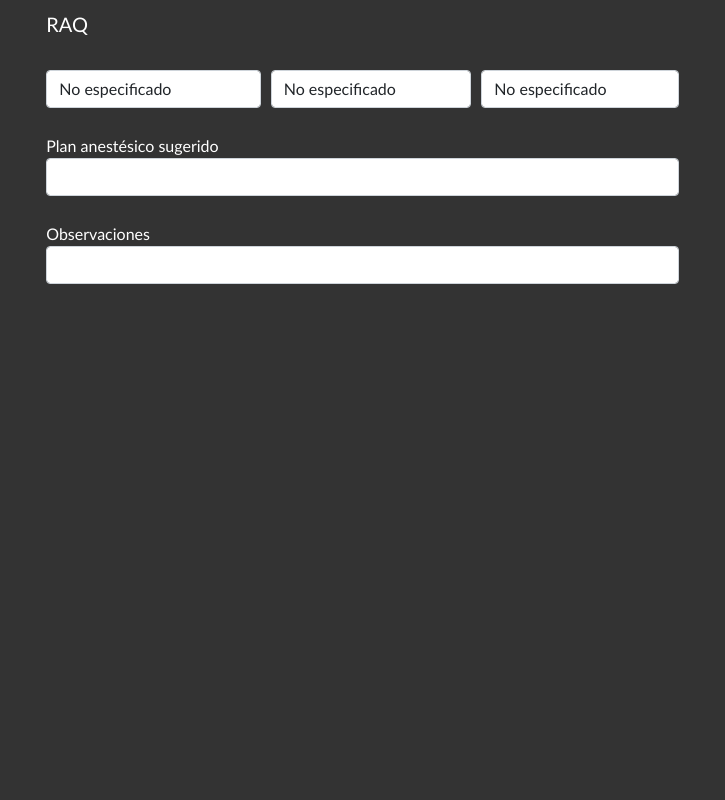
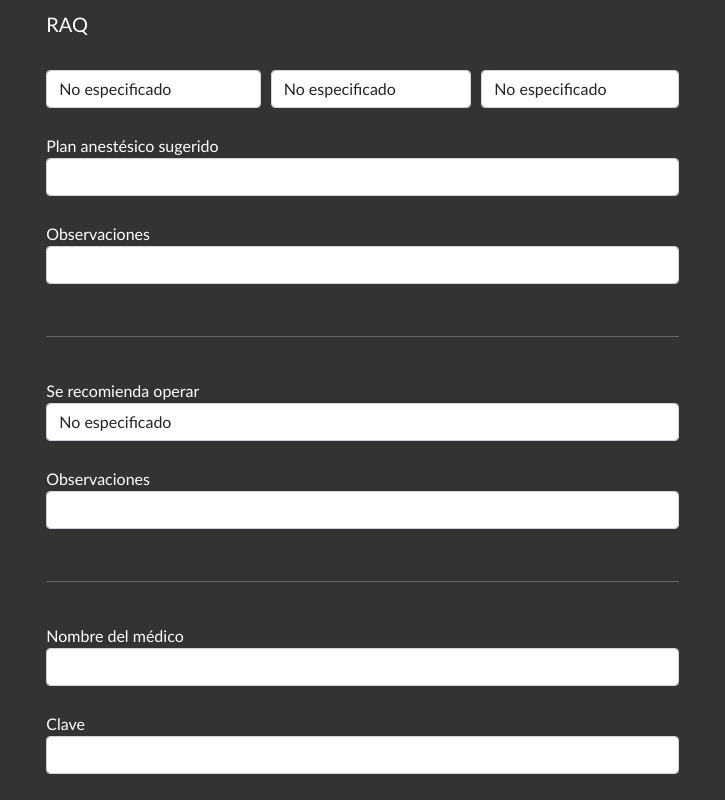
Before and after one commit to PedroJesus044/Vaprethia, an Electron app: page index.html in a window 725 px wide. Shown: the part 4806-5606 px from the top of the page. Before the commit the page ends 5116 px from the top, so only its background shows below. Drawn offline with Linux system fonts and the light colour scheme.

Commit message:
Formularios terminados

```diff
--- a/index.html
+++ b/index.html
@@ -763,11 +763,41 @@
           </div>
         </div>
 
+        <div class="grid-container-conclusiones">
+          <div class="mb-3 item1007">
+            <hr>
+          </div>
 
+          <div class="mb-3 item110">
+            <label for="se_recom_operar">Se recomienda operar</label>
+            <select id="se_recom_operar" class="form-control">
+              <option value="No especificado">No especificado</option>
+              <option value="Si">Si</option>
+              <option value="No">No</option>
+            </select>
+          </div>
 
+          <div class="mb-3 item111">
+            <label for="obs_recom_oper">Observaciones</label>
+            <input type="text" id="obs_recom_oper" class="form-control">
+          </div>
+        </div>
 
+        <div class="grid-container-datos-medico">
+          <div class="mb-3 item1008">
+            <hr>
+          </div>
 
+          <div class="mb-3 item112">
+            <label for="nombre_medico">Nombre del médico</label>
+            <input type="text" id="nombre_medico" class="form-control">
+          </div>
 
+          <div class="mb-3 item113">
+            <label for="clave">Clave</label>
+            <input type="text" id="clave" class="form-control">
+          </div>
+        </div>
 
         <!--<div class="grid-container-buttons">
           <div class="mb-3 item2000">
--- a/styles.css
+++ b/styles.css
@@ -263,6 +263,8 @@ input::-webkit-inner-spin-button {
 .item1004{ grid-area: sep_explor_fisica; }
 .item1005{ grid-area: sep_lab_y_gab; }
 .item1006{ grid-area: sep_raq; }
+.item1007{ grid-area: sep_conclusiones; }
+.item1008{ grid-area: sep_datos_medico; }
 
 .item2000{ grid-area: submit; }
 
@@ -372,6 +374,25 @@ input::-webkit-inner-spin-button {
   padding: 10px;
 }
 
+.grid-container-conclusiones {
+  display: grid;
+  grid-template-areas:
+    'sep_conclusiones'
+    'se_recom_operar'
+    'obs_recom_oper';
+  gap: 10px;
+  padding: 10px;
+}
+
+.grid-container-datos-medico {
+  display: grid;
+  grid-template-areas:
+    'sep_datos_medico'
+    'nombre_medico'
+    'clave';
+  gap: 10px;
+  padding: 10px;
+}
 
 .grid-container-buttons {
   display: grid;
```
